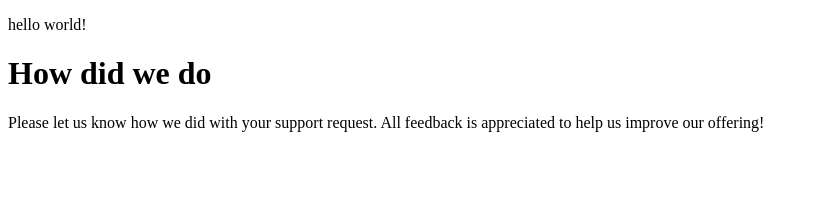
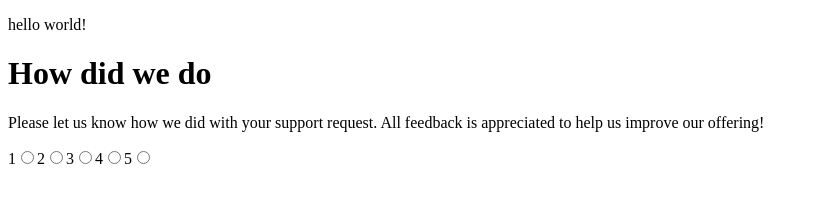
Before and after one commit to azanra/rating-component, a React (Vite) app: page / in a window 1280 px wide. Shown: the top 218 px of the page, without its empty margins (0-818 px from the left). Built offline with nearby package versions, Linux system fonts and the light colour scheme.

Commit message:
Add radio component to give a rating

```diff
--- /dev/null
+++ b/src/component/checkbox.jsx
@@ -0,0 +1,8 @@
+export default function Checkbox({ value }) {
+  return (
+    <>
+      <label htmlFor={`rating-${value}`}>{value}</label>
+      <input type="radio" id={`rating-${value}`} name="rating" />
+    </>
+  );
+}
--- a/src/component/rating.jsx
+++ b/src/component/rating.jsx
@@ -1,6 +1,15 @@
 import Header from "./header.jsx";
 import { componentAttribute } from "./attribute/attribute.js";
 import Body from "./body.jsx";
+import Checkbox from "./checkbox.jsx";
+
+const ratingRadio = () => {
+  const ratingOption = [1, 2, 3, 4, 5];
+  const ratingRadio = ratingOption.map((item) => {
+    return <Checkbox value={item} />;
+  });
+  return ratingRadio;
+};
 
 function Question() {
   return (
@@ -8,6 +17,7 @@ function Question() {
       <form action="">
         <Header text={componentAttribute.question.header.text} />
         <Body text={componentAttribute.question.body.text} />
+        {ratingRadio()}
       </form>
     </div>
   );
```
